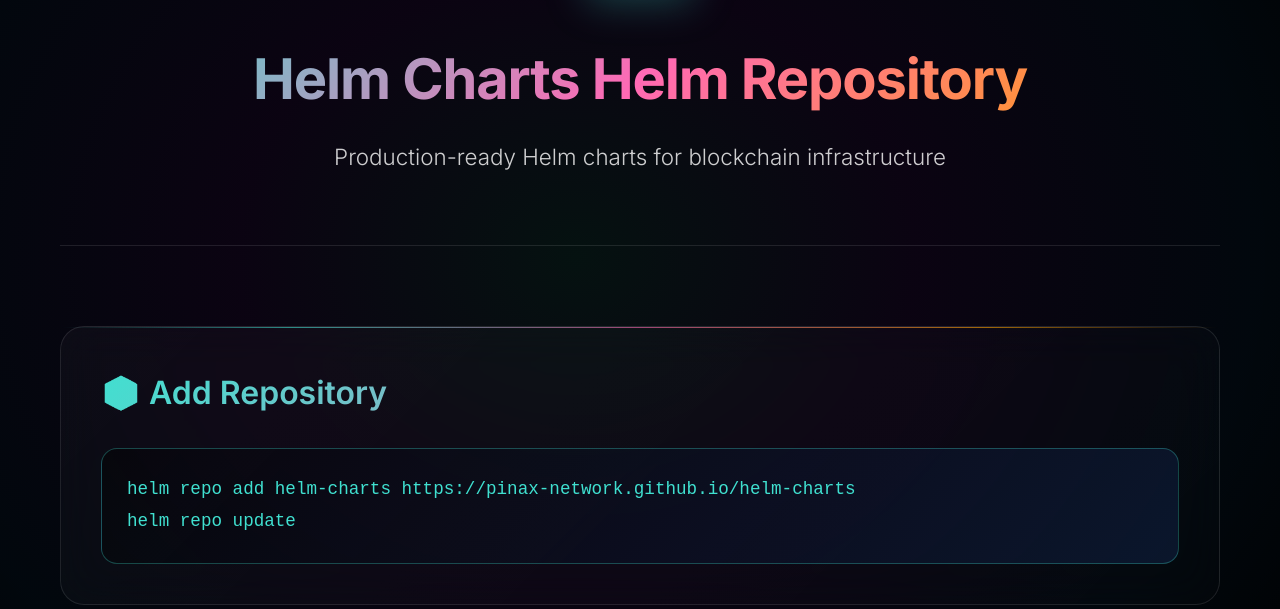
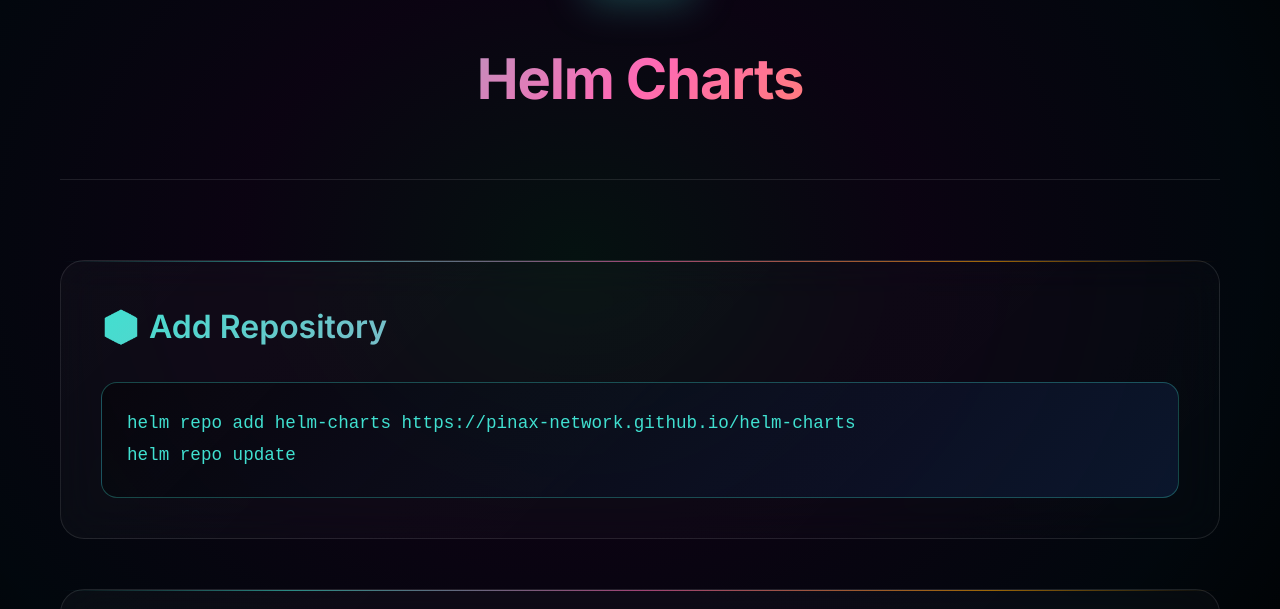
Before and after one commit to pinax-network/helm-charts, a plain HTML site: page index.html in a window 1280 px wide. Shown: the part 143-752 px from the top of the page. Drawn offline with Linux system fonts and the light colour scheme.

Commit message:
Update index.html

```diff
--- a/index.html
+++ b/index.html
@@ -170,8 +170,7 @@
     <div class="container">
         <div class="header">
             <img src="https://pinax.network/assets/brand/logos/pinax_horizontal.svg" alt="Pinax Network" class="logo">
-            <h1>Helm Charts Helm Repository</h1>
-            <p class="subtitle">Production-ready Helm charts for blockchain infrastructure</p>
+            <h1>Helm Charts</h1>
         </div>
 
         <div class="section">
```
